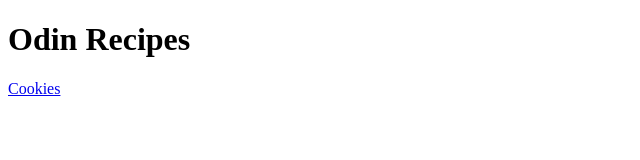
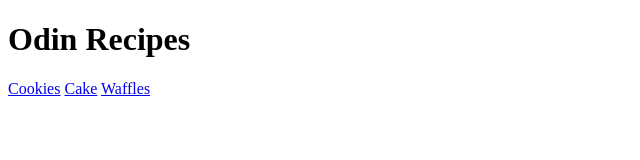
Before and after one commit to eaCastIe/odin-recipes, a plain HTML site: page index.html in a window 1280 px wide. Shown: the whole page, without its empty margins (0-640 px from the left). Drawn offline with Linux system fonts and the light colour scheme.

Commit message:
Add cake and waffle recipe links

```diff
--- a/index.html
+++ b/index.html
@@ -7,5 +7,7 @@
     <body>
         <h1>Odin Recipes</h1>
         <a href="../odin-recipes/recipes/cookies.html">Cookies</a>
+        <a href="../odin-recipes/recipes/cake.html">Cake</a>
+        <a href="../odin-recipes/recipes/waffles.html">Waffles</a>
     </body>
 </html>
```
